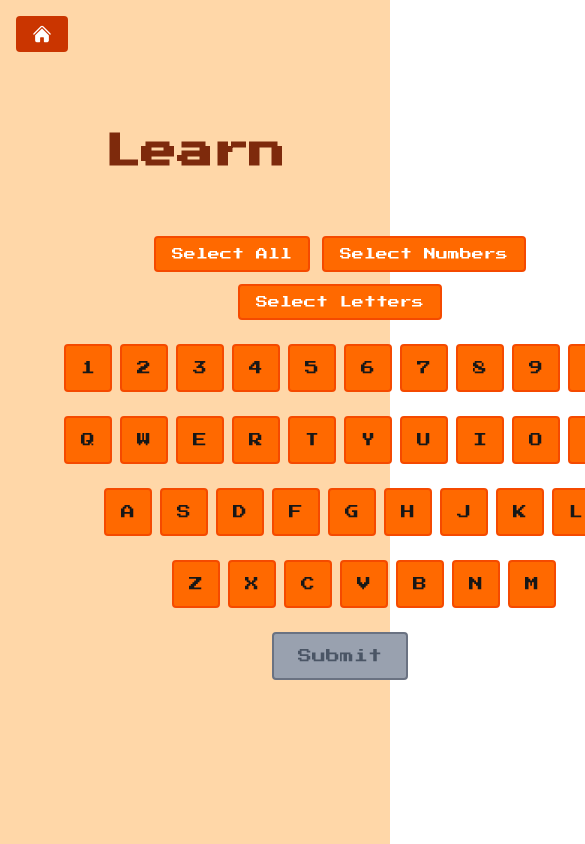
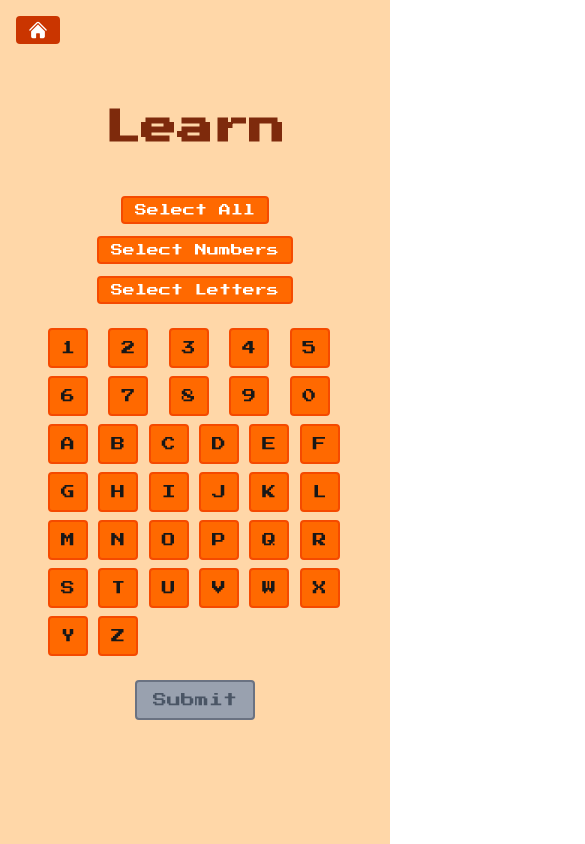
Before and after one commit to shubhampatel6103/morse-code, a Next.js app: page /learn in a window 390 px wide. Shown: the top 844 px of the page, 585 px wide, since content can reach past the window. Built offline with nearby package versions, Linux system fonts and the light colour scheme.

Commit message:
make responsive

```diff
--- a/src/components/button.tsx
+++ b/src/components/button.tsx
@@ -20,7 +20,7 @@ const Button: React.FC<ButtonProps> = ({ text, onClick, href, icon }) => {
 
   return (
     <button
-      className="flex items-center gap-2 bg-orange-700 hover:bg-orange-900 text-white font-bold py-2 px-4 rounded font-press-start-2p text-sm"
+      className="flex items-center gap-2 bg-orange-700 hover:bg-orange-900 text-white font-bold py-1 px-3 sm:py-2 sm:px-4 rounded font-press-start-2p text-xs sm:text-sm"
       onClick={handleClick}
     >
       {icon}
--- a/src/components/keyboard/keyboard.tsx
+++ b/src/components/keyboard/keyboard.tsx
@@ -89,7 +89,7 @@ const Keyboard = ({ onSubmit, showSubmit = true }: KeyboardProps) => {
   const KeyButton = ({ keyChar }: { keyChar: string }) => (
     <button
       onClick={() => toggleKey(keyChar)}
-      className={`h-12 w-12 border-2 rounded cursor-pointer transition-all font-press-start-2p text-sm flex items-center justify-center ${
+      className={`h-10 w-10 sm:h-12 sm:w-12 border-2 rounded cursor-pointer transition-all font-press-start-2p text-sm flex items-center justify-center ${
         selectedKeys.includes(keyChar)
           ? "bg-orange-900 border-orange-700"
           : "bg-orange-500 hover:bg-orange-600 border-orange-600"
@@ -100,13 +100,13 @@ const Keyboard = ({ onSubmit, showSubmit = true }: KeyboardProps) => {
   );
 
   return (
-    <div className="flex flex-col gap-6 p-8 max-w-3xl mx-auto">
+    <div className="flex flex-col gap-6 p-4 sm:p-8 max-w-3xl mx-auto w-full">
       {/* Selection Control Buttons */}
       {showSubmit && (
         <div className="flex gap-3 justify-center flex-wrap">
           <button
             onClick={selectAll}
-            className={`px-4 py-2 font-press-start-2p text-xs rounded border-2 transition-all ${
+            className={`px-3 py-1 sm:px-4 sm:py-2 font-press-start-2p text-xs rounded border-2 transition-all ${
               selectedKeys.length === allKeys.length
                 ? "bg-orange-900 border-orange-700 text-white hover:bg-orange-800"
                 : "bg-orange-500 hover:bg-orange-600 border-orange-600 text-white"
@@ -118,7 +118,7 @@ const Keyboard = ({ onSubmit, showSubmit = true }: KeyboardProps) => {
           </button>
           <button
             onClick={selectAllNumbers}
-            className={`px-4 py-2 font-press-start-2p text-xs rounded border-2 transition-all ${
+            className={`px-3 py-1 sm:px-4 sm:py-2 font-press-start-2p text-xs rounded border-2 transition-all ${
               numberRow.every((num) => selectedKeys.includes(num))
                 ? "bg-orange-900 border-orange-700 text-white hover:bg-orange-800"
                 : "bg-orange-500 hover:bg-orange-600 border-orange-600 text-white"
@@ -130,7 +130,7 @@ const Keyboard = ({ onSubmit, showSubmit = true }: KeyboardProps) => {
           </button>
           <button
             onClick={selectAllLetters}
-            className={`px-4 py-2 font-press-start-2p text-xs rounded border-2 transition-all ${
+            className={`px-3 py-1 sm:px-4 sm:py-2 font-press-start-2p text-xs rounded border-2 transition-all ${
               allLetters.every((letter) => selectedKeys.includes(letter))
                 ? "bg-orange-900 border-orange-700 text-white hover:bg-orange-800"
                 : "bg-orange-500 hover:bg-orange-600 border-orange-600 text-white"
@@ -143,29 +143,49 @@ const Keyboard = ({ onSubmit, showSubmit = true }: KeyboardProps) => {
         </div>
       )}
 
-      {/* Number Row */}
-      <div className="flex gap-2 justify-center">
+      {/* Mobile: numbers first (one row) then letters A-Z in-order */}
+      <div className="sm:hidden w-full">
+        <div className="grid grid-cols-5 gap-2 justify-center mb-2">
+          {numberRow.map((key) => (
+            <KeyButton key={key} keyChar={key} />
+          ))}
+        </div>
+        <div className="grid grid-cols-6 gap-2 justify-center">
+          {(() => {
+            const lettersAlpha = allLetters
+              .slice()
+              .map((s) => s.toUpperCase())
+              .sort();
+            return lettersAlpha.map((key) => (
+              <KeyButton key={key} keyChar={key} />
+            ));
+          })()}
+        </div>
+      </div>
+
+      {/* Number Row (desktop/tablet QWERTY) */}
+      <div className="hidden sm:flex flex-wrap gap-2 justify-center">
         {numberRow.map((key) => (
           <KeyButton key={key} keyChar={key} />
         ))}
       </div>
 
       {/* Top Row (QWERTY) */}
-      <div className="flex gap-2 justify-center">
+      <div className="hidden sm:flex flex-wrap gap-2 justify-center">
         {topRow.map((key) => (
           <KeyButton key={key} keyChar={key} />
         ))}
       </div>
 
       {/* Middle Row (ASDF) */}
-      <div className="flex gap-2 justify-center pl-6">
+      <div className="hidden sm:flex flex-wrap gap-2 justify-center pl-0 sm:pl-6">
         {middleRow.map((key) => (
           <KeyButton key={key} keyChar={key} />
         ))}
       </div>
 
       {/* Bottom Row (ZXC) */}
-      <div className="flex gap-2 justify-center pl-12">
+      <div className="hidden sm:flex flex-wrap gap-2 justify-center pl-0 sm:pl-12">
         {bottomRow.map((key) => (
           <KeyButton key={key} keyChar={key} />
         ))}
@@ -177,7 +197,7 @@ const Keyboard = ({ onSubmit, showSubmit = true }: KeyboardProps) => {
           <button
             onClick={handleSubmit}
             disabled={selectedKeys.length === 0}
-            className={`px-6 py-3 font-press-start-2p text-sm rounded border-2 transition-all ${
+            className={`px-4 py-2 sm:px-6 sm:py-3 font-press-start-2p text-sm rounded border-2 transition-all ${
               selectedKeys.length === 0
                 ? "bg-gray-400 border-gray-500 text-gray-600 cursor-not-allowed"
                 : "bg-orange-500 hover:bg-orange-600 border-orange-600 text-white cursor-pointer"
--- a/src/components/transmitPlayground/transmitPlayground.tsx
+++ b/src/components/transmitPlayground/transmitPlayground.tsx
@@ -62,8 +62,9 @@ const TransmitPlayground = ({ onSubmit }: TransmitPlaygroundProps) => {
       }
     };
 
+    // Key handlers (support Space and Enter)
     const handleKeyDown = (event: KeyboardEvent) => {
-      if (event.code === "Space") {
+      if (event.code === "Space" || event.code === "Enter") {
         event.preventDefault();
         if (!isPressed) {
           setIsPressed(true);
@@ -74,7 +75,7 @@ const TransmitPlayground = ({ onSubmit }: TransmitPlaygroundProps) => {
     };
 
     const handleKeyUp = (event: KeyboardEvent) => {
-      if (event.code === "Space") {
+      if (event.code === "Space" || event.code === "Enter") {
         event.preventDefault();
         if (isPressed && pressStartTime) {
           stopBeep();
@@ -83,7 +84,6 @@ const TransmitPlayground = ({ onSubmit }: TransmitPlaygroundProps) => {
           // Determine if it's a dot or dash
           let symbol = "";
           if (pressDuration <= DASH_LENGTH) {
-            // Valid press
             if (pressDuration < DASH_LENGTH / 2) {
               symbol = ".";
             } else {
@@ -92,7 +92,6 @@ const TransmitPlayground = ({ onSubmit }: TransmitPlaygroundProps) => {
             setCurrentMorse((prev) => prev + symbol);
           }
 
-          // If longer than dash length, it's invalid - ignore it
           const releaseTime = Date.now();
           setLastReleaseTime(releaseTime);
           setIsPressed(false);
@@ -102,12 +101,52 @@ const TransmitPlayground = ({ onSubmit }: TransmitPlaygroundProps) => {
       }
     };
 
+    // Pointer handlers (mouse/touch/pen) — treat primary pointer like Space
+    const handlePointerDown = (ev: PointerEvent) => {
+      // only handle primary pointers
+      if (!ev.isPrimary) return;
+      // ignore right/middle buttons
+      if ((ev as any).button > 0) return;
+      if (!isPressed) {
+        ev.preventDefault();
+        setIsPressed(true);
+        setPressStartTime(Date.now());
+        playBeep();
+      }
+    };
+
+    const handlePointerUp = (ev: PointerEvent) => {
+      if (!ev.isPrimary) return;
+      if (isPressed && pressStartTime) {
+        ev.preventDefault();
+        stopBeep();
+        const pressDuration = Date.now() - pressStartTime;
+
+        let symbol = "";
+        if (pressDuration <= DASH_LENGTH) {
+          if (pressDuration < DASH_LENGTH / 2) symbol = ".";
+          else symbol = "-";
+          setCurrentMorse((prev) => prev + symbol);
+        }
+
+        const releaseTime = Date.now();
+        setLastReleaseTime(releaseTime);
+        setIsPressed(false);
+        setPressStartTime(null);
+        setPressProgress(0);
+      }
+    };
+
     window.addEventListener("keydown", handleKeyDown);
     window.addEventListener("keyup", handleKeyUp);
+    window.addEventListener("pointerdown", handlePointerDown);
+    window.addEventListener("pointerup", handlePointerUp);
 
     return () => {
       window.removeEventListener("keydown", handleKeyDown);
       window.removeEventListener("keyup", handleKeyUp);
+      window.removeEventListener("pointerdown", handlePointerDown);
+      window.removeEventListener("pointerup", handlePointerUp);
     };
   }, [isPressed, pressStartTime, DASH_LENGTH]);
 
@@ -192,7 +231,7 @@ const TransmitPlayground = ({ onSubmit }: TransmitPlaygroundProps) => {
   const thresholdPercentage = (DOT_LENGTH / DASH_LENGTH) * 100; // where dot becomes dash
 
   return (
-    <div className="flex flex-col gap-6 items-center min-w-80 p-8 bg-white rounded-lg border-2 border-orange-600 max-w-2xl">
+    <div className="flex flex-col gap-6 items-center w-full p-6 sm:p-8 bg-white rounded-lg border-2 border-orange-600 max-w-full sm:max-w-2xl">
       {/* Display Area with Progress Bar */}
       <div className="flex items-end gap-4 w-full">
         {/* Morse Display */}
@@ -210,7 +249,7 @@ const TransmitPlayground = ({ onSubmit }: TransmitPlaygroundProps) => {
         {/* Progress Bar Container */}
         {showBar && (
           <div className="flex flex-col items-center gap-2">
-            <div className="relative h-22 w-6 bg-gray-200 border-2 border-gray-400 rounded overflow-hidden">
+            <div className="relative h-16 sm:h-22 w-5 sm:w-6 bg-gray-200 border-2 border-gray-400 rounded overflow-hidden">
               {/* Threshold Line (Red) - where dot becomes dash */}
               <div
                 className="absolute left-0 right-0 h-1 bg-red-500 z-10"
@@ -221,7 +260,7 @@ const TransmitPlayground = ({ onSubmit }: TransmitPlaygroundProps) => {
               <div
                 className="absolute bottom-0 left-0 right-0 bg-blue-500 transition-all"
                 style={{
-                  height: `${pressProgress * 10}%`,
+                  height: `${pressProgress}%`,
                 }}
               />
             </div>
--- a/src/components/tutorialContent/tutorialContent.tsx
+++ b/src/components/tutorialContent/tutorialContent.tsx
@@ -186,12 +186,17 @@ const TutorialContent = () => {
       </div>
 
       <div className="text-center">
-        <div className="text-4xl font-bold font-press-start-2p text-orange-900 mb-2">
+        <div className="text-3xl sm:text-4xl font-bold font-press-start-2p text-orange-900 mb-2 break-words">
           {targetKey}
         </div>
         {hintMode && targetKey && (
-          <div className="text-sm text-gray-600 font-press-start-2p">
-            {morseCodeMap[targetKey]}
+          <div className="text-sm sm:text-base text-gray-600 font-press-start-2p">
+            {targetKey.length === 1
+              ? morseCodeMap[targetKey]
+              : targetKey
+                  .split("")
+                  .map((ch) => morseCodeMap[ch] ?? "")
+                  .join("\t")}
           </div>
         )}
       </div>
```
